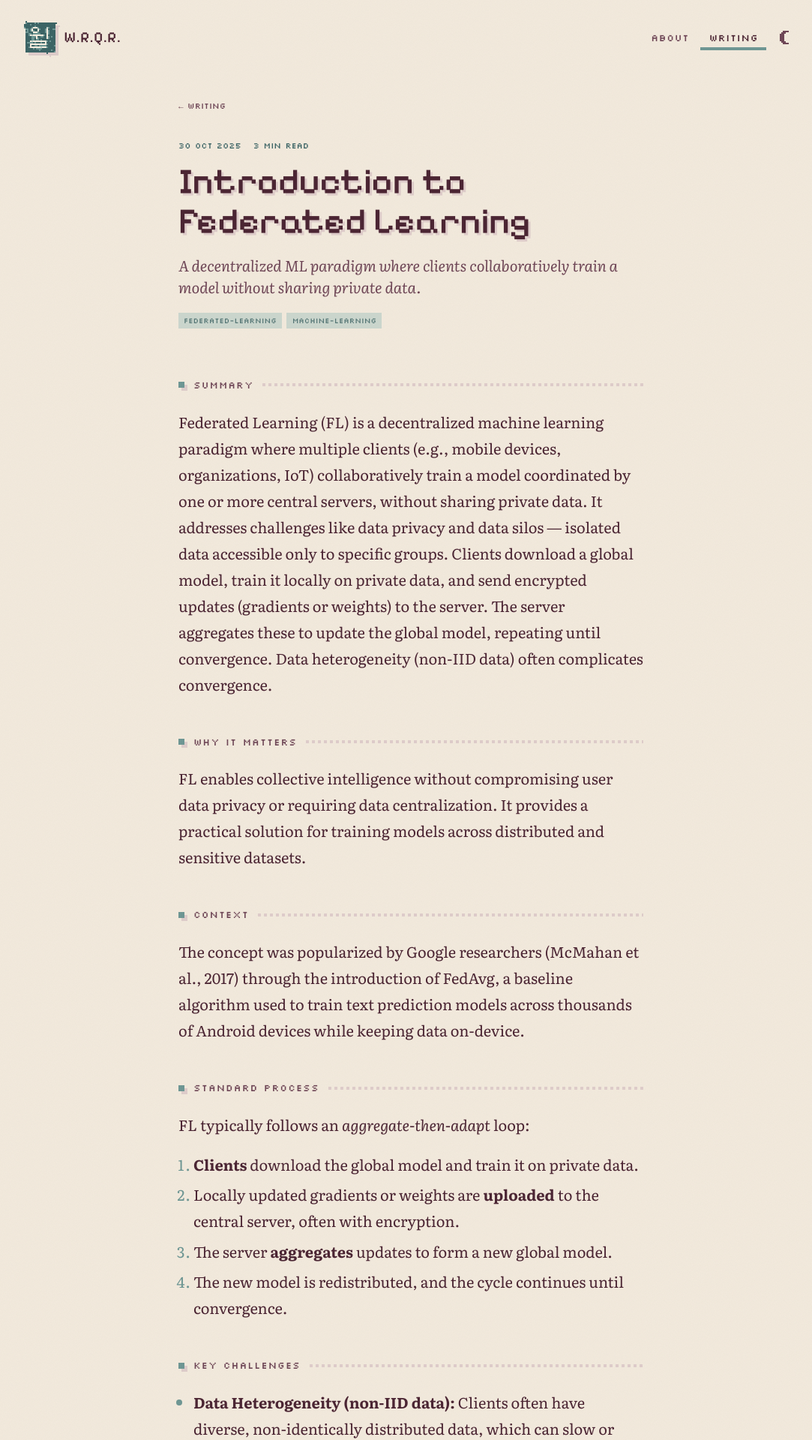
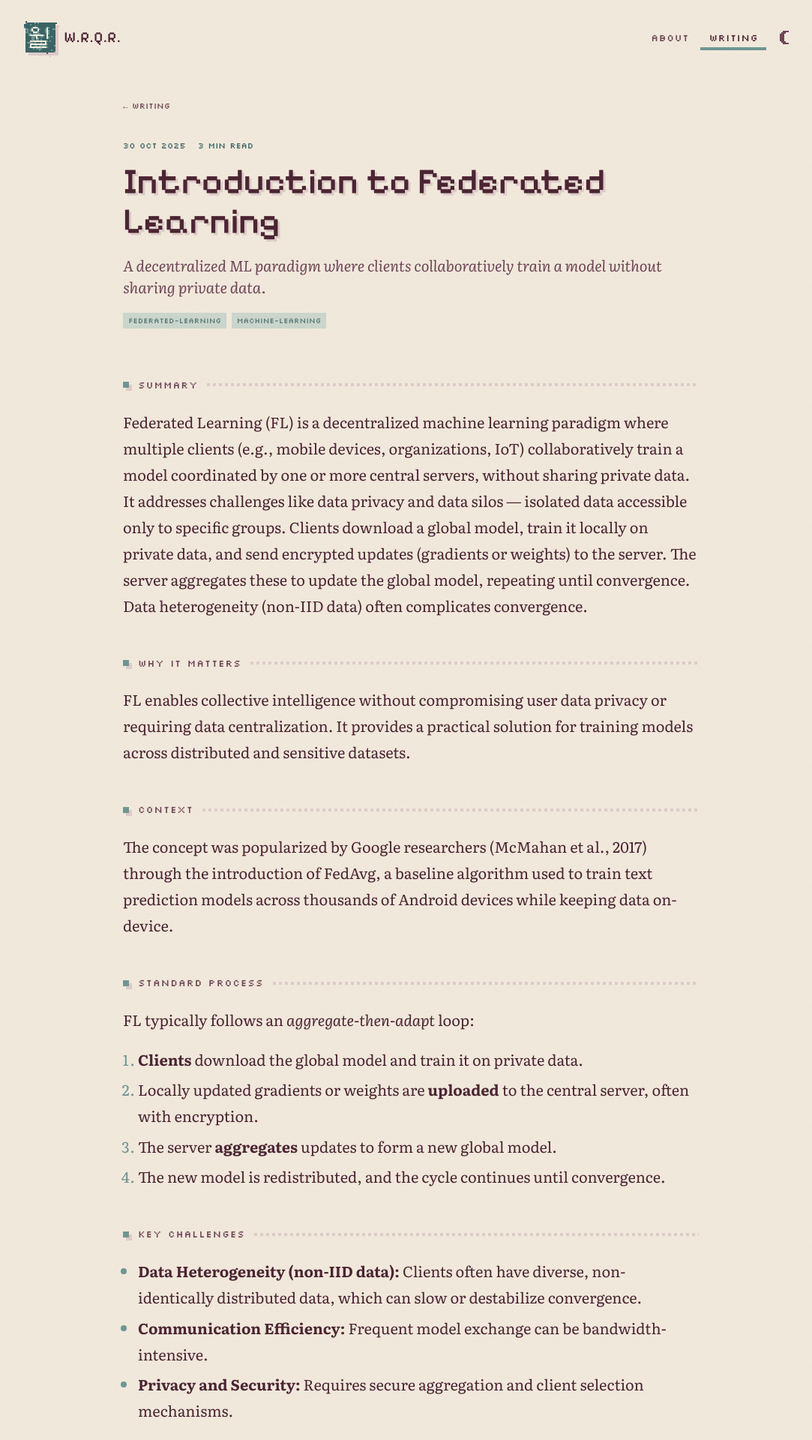
Before and after one commit to WRafell/wrafell.github.io, a Jekyll site: the page built from _posts/2025-10-30-federated-learning-intro.md, in a window 1280 px wide. Shown: the top 1920 px of the page at 75% size, without its empty margins (92-1175 px from the left). Built offline with Jekyll 4.4.1, drawn with Linux system fonts in a browser that asks for light colours.

Commit message:
Widen writing posts to 48rem
Post column was capped at 68ch of the base font (~600px); now 768px.

AI-assisted code

```diff
--- a/assets/css/main.css
+++ b/assets/css/main.css
@@ -571,7 +571,7 @@ mjx-container[display="true"] { overflow-x: auto; overflow-y: hidden; max-width:
 
 /* ---------- single post ---------- */
 
-.post { max-width: var(--measure); margin: 0 auto; }
+.post { max-width: 48rem; margin: 0 auto; }
 .post-header { padding: 1.5rem 0 1rem; }
 .back {
   font-family: var(--font-label);
@@ -605,6 +605,7 @@ mjx-container[display="true"] { overflow-x: auto; overflow-y: hidden; max-width:
 }
 
 .post-body {
+  max-width: none;
   font-family: var(--font-post);
   font-size: 1.25rem;
   line-height: 1.75;
```
